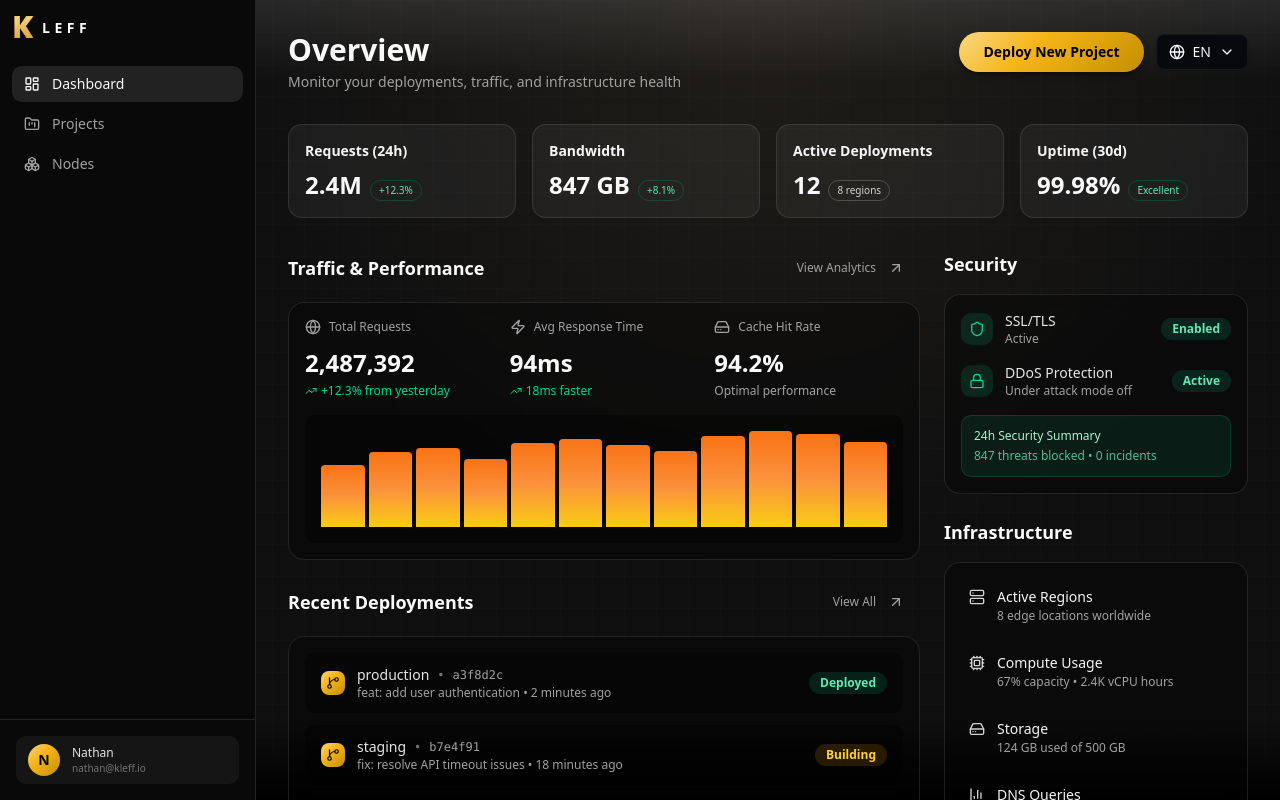
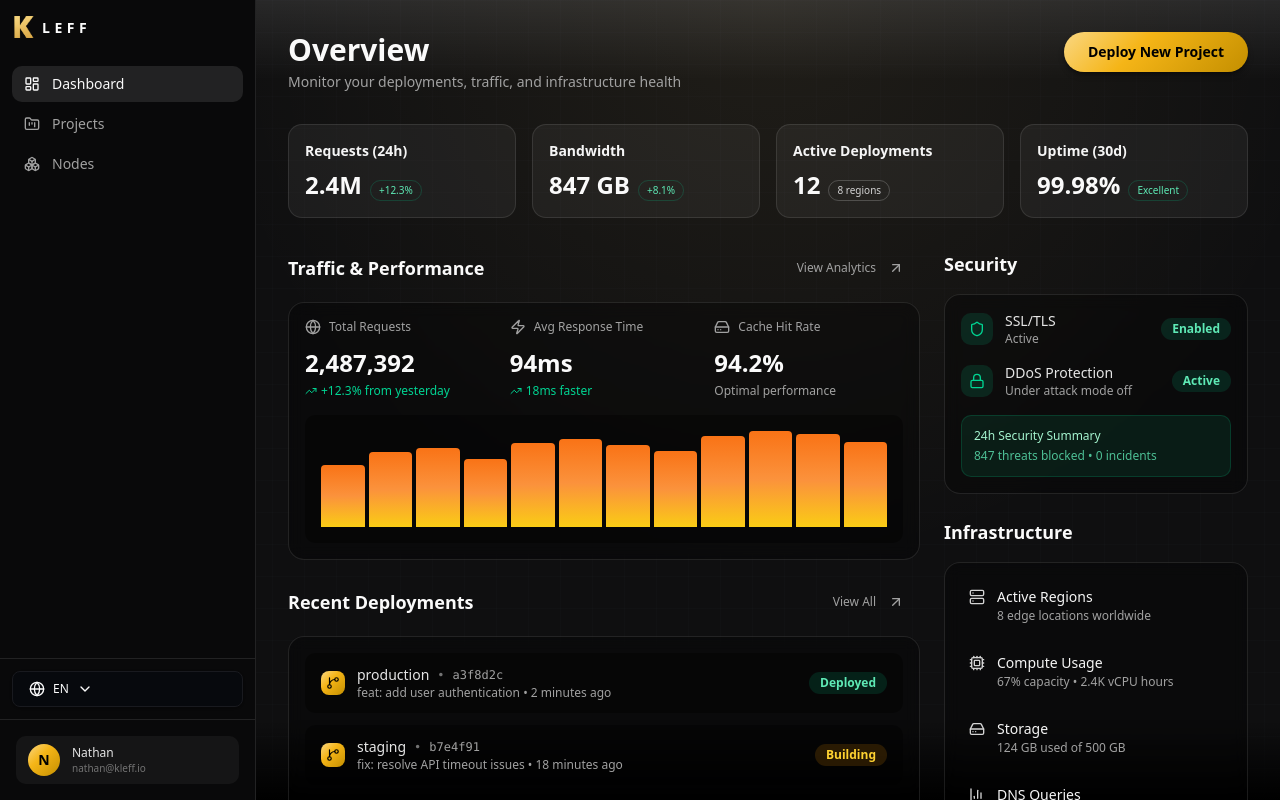
Before and after one commit to kleffio/www, a React (Vite) app in the folder frontend/: page /dashboard in a window 1280 px wide. Built offline with nearby package versions, Linux system fonts and the light colour scheme.

Commit message:
Finished localisation structure for components

```diff
--- a/frontend/src/app/layout/DashboardHeader.tsx
+++ b/frontend/src/app/layout/DashboardHeader.tsx
@@ -2,6 +2,7 @@ import { Link, useLocation } from "react-router-dom";
 import { LayoutDashboard, FolderKanban, Boxes } from "lucide-react";
 import { cn } from "@shared/lib/utils";
 import { KleffDot } from "@shared/ui/KleffDot";
+import { LocaleSwitcher } from "@shared/ui/LocaleSwitcher";
 
 interface SidebarItemProps {
   to: string;
@@ -37,7 +38,6 @@ export function Sidebar() {
         className="flex items-center justify-center gap-2 px-3 py-4 sm:justify-start"
       >
         <KleffDot variant="full" size={22} />
-
         <span className="text-foreground hidden text-[14px] font-semibold tracking-[0.32em] uppercase sm:inline">
           LEFF
         </span>
@@ -64,6 +64,12 @@ export function Sidebar() {
         />
       </nav>
 
+      {/* Language Switcher Section */}
+      <div className="border-t border-white/10 px-3 py-3">
+        <LocaleSwitcher className="w-full justify-center sm:justify-start text-xs" />
+      </div>
+
+      {/* User Profile Section */}
       <div className="border-t border-white/10 p-3 sm:p-4">
         <div className="flex items-center justify-center gap-3 rounded-lg bg-white/5 px-2 py-2 sm:justify-start sm:px-3">
           <div className="bg-gradient-kleff flex h-8 w-8 flex-shrink-0 items-center justify-center rounded-full text-sm font-semibold text-black">
--- a/frontend/src/app/layout/Sidebar.tsx
+++ b/frontend/src/app/layout/Sidebar.tsx
@@ -2,6 +2,7 @@ import { Link, useLocation } from "react-router-dom";
 import { LayoutDashboard, FolderKanban, Boxes } from "lucide-react";
 import { cn } from "@shared/lib/utils";
 import { KleffDot } from "@shared/ui/KleffDot";
+import { LocaleSwitcher } from "@shared/ui/LocaleSwitcher";
 
 interface SidebarItemProps {
   to: string;
@@ -58,6 +59,12 @@ export function Sidebar() {
         />
       </nav>
 
+      {/* Language Switcher Section */}
+      <div className="border-t border-white/10 px-3 py-3">
+        <LocaleSwitcher className="w-full justify-center sm:justify-start text-xs" />
+      </div>
+
+      {/* User Profile Section */}
       <div className="border-t border-white/10 p-3 sm:p-4">
         <div className="flex items-center justify-center sm:justify-start gap-3 rounded-lg bg-white/5 px-2 sm:px-3 py-2">
           <div className="flex h-8 w-8 flex-shrink-0 items-center justify-center rounded-full bg-gradient-kleff text-sm font-semibold text-black">
--- a/frontend/src/pages/dashboard/DashboardPage.tsx
+++ b/frontend/src/pages/dashboard/DashboardPage.tsx
@@ -216,7 +216,6 @@ export function DashboardPage() {
             >
               {tCommon.buttons.deploy_new_project}
             </Button>
-            <LocaleSwitcher className="text-sm px-3 py-2" />
           </div>
         </div>
       </section>
```
